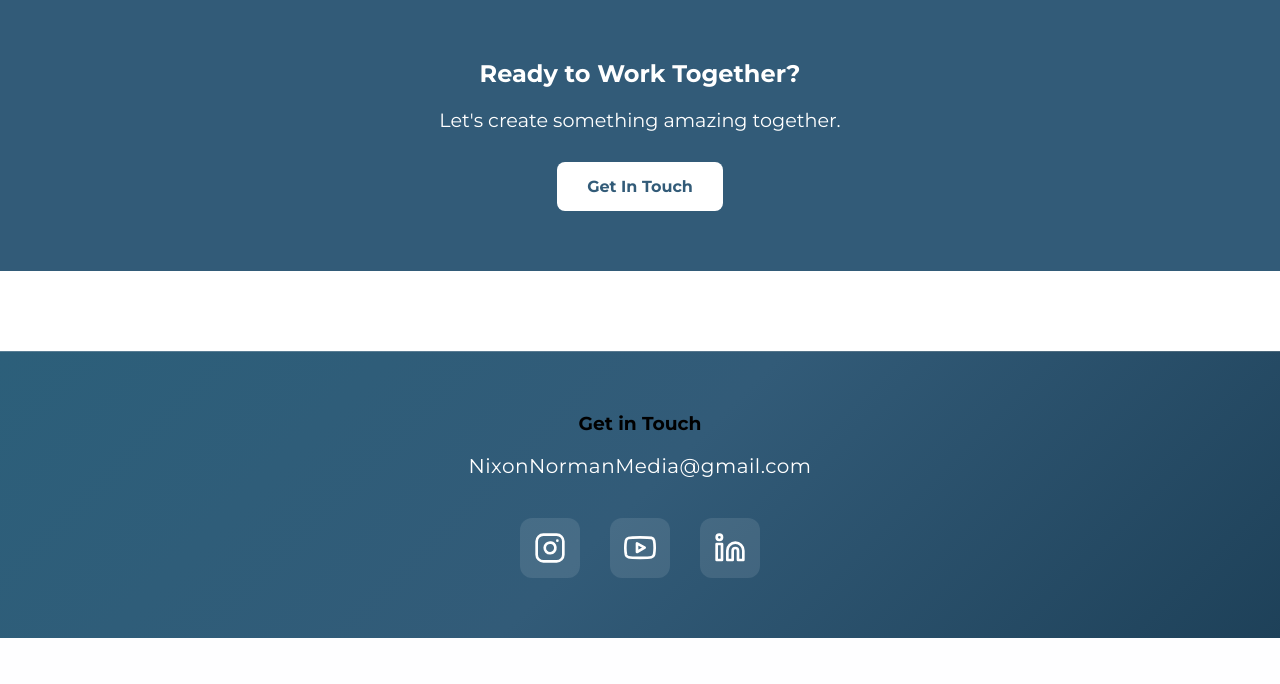
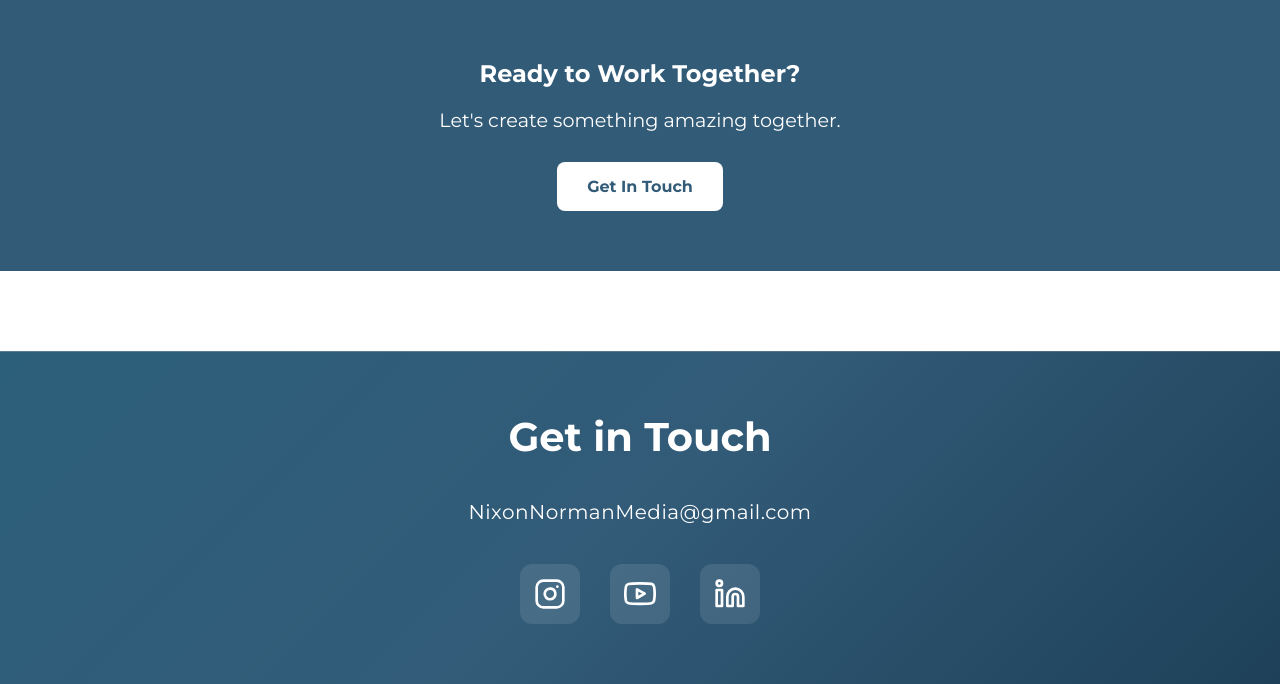
Before and after one commit to cordcs310fall2025/NixonNormanProject, a PHP site: page /src/aboutPage.php in a window 1280 px wide. Shown: the part 1598-2282 px from the top of the page. Before the commit the page ends 2236 px from the top, so only its background shows below. Run offline with PHP 8.4, Linux system fonts and the light colour scheme; data comes from the database, SQL or seed files in the repository.

Commit message:
fixed a word color

```diff
--- a/src/style.css
+++ b/src/style.css
@@ -408,6 +408,14 @@ body {
     font-size: 3rem;
     color: white;
     margin-bottom: 30px;
+    font-weight: 700;
+}
+
+.footer h3 {
+    font-family: 'Montserrat', sans-serif;
+    font-size: 2.5rem;
+    color: white !important;
+    margin-bottom: 20px;
     font-weight: 700;
 }
 
```
